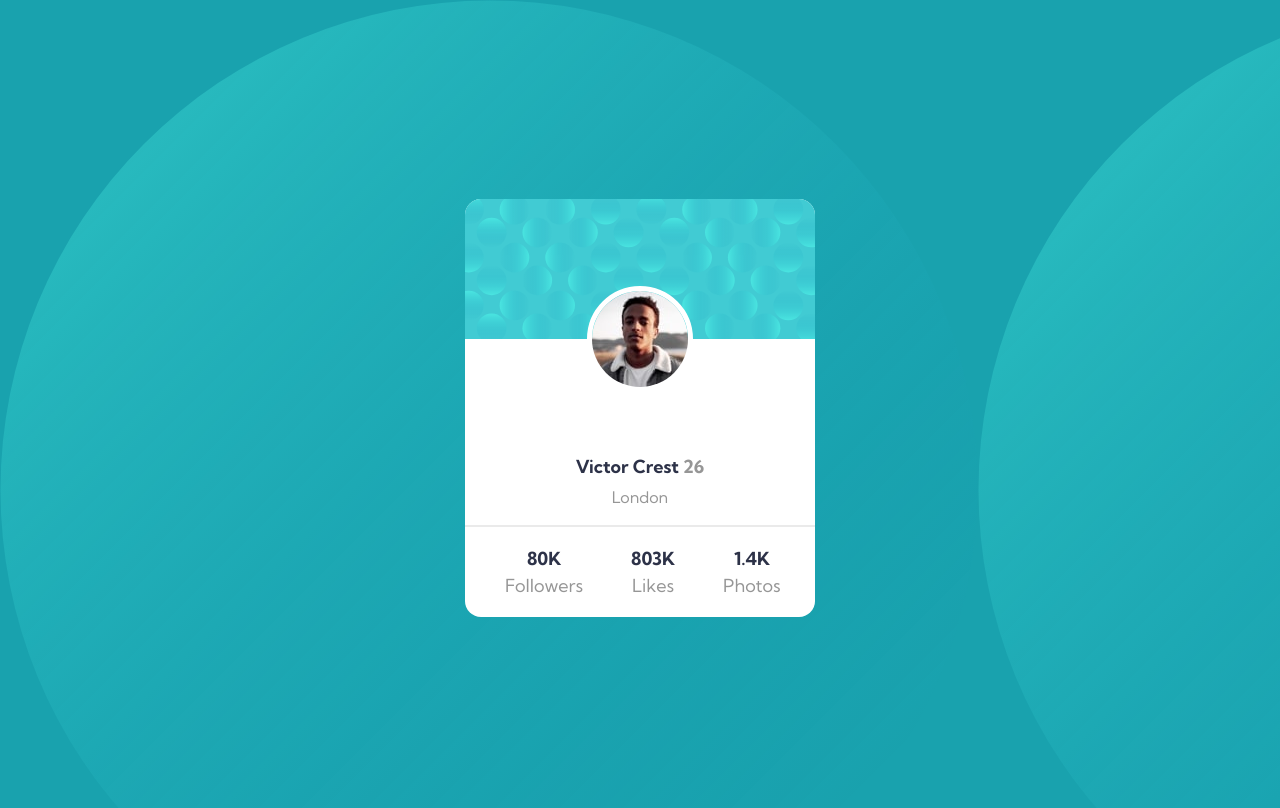
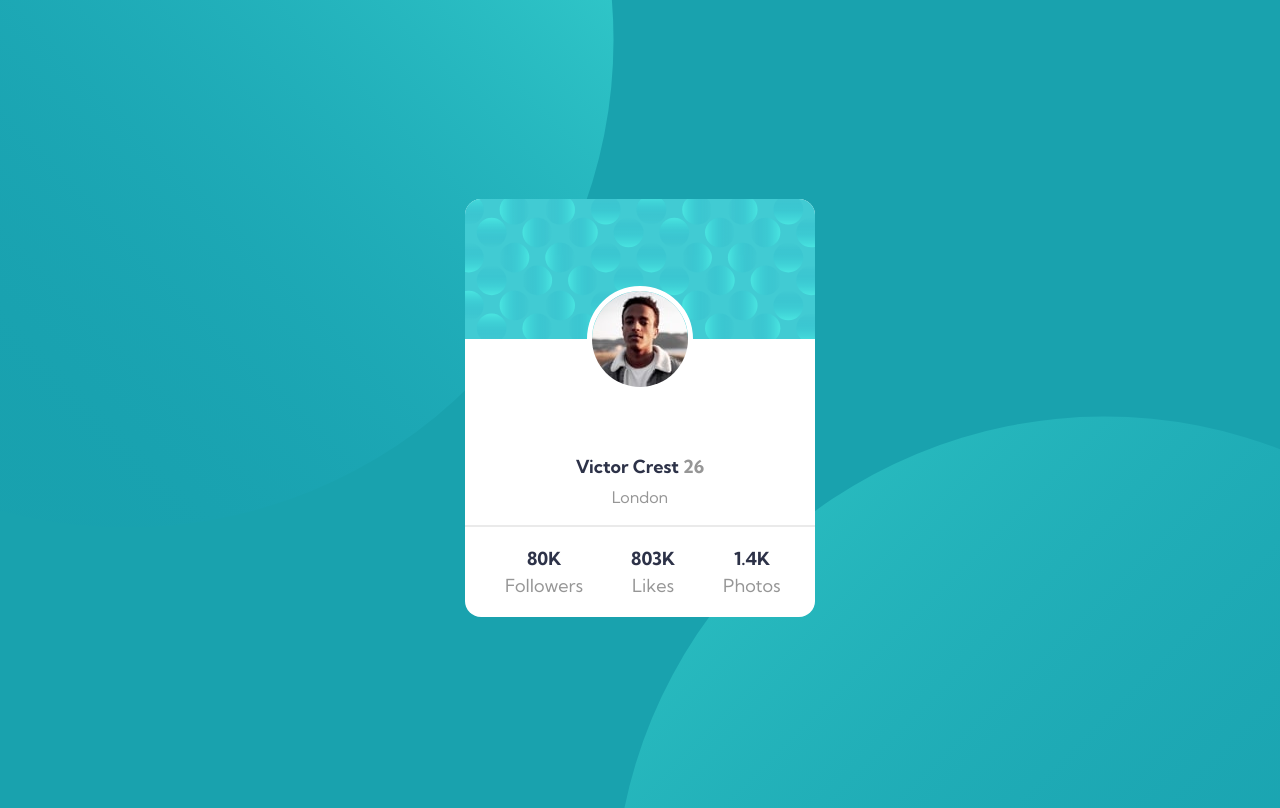
Before and after one commit to Islandstone89/profile-card-component, a plain HTML site: page index.html in a window 1280 px wide. Drawn offline with Linux system fonts and the light colour scheme.

Commit message:
Fixed background image positioning

```diff
--- a/style.css
+++ b/style.css
@@ -116,9 +116,9 @@ body {
     text-align: center;
     padding: 1rem;
     background-color: var(--clr--dark-cyan);
-    background-image: url('images/bg-pattern-top.svg');
-    background-image: url('images/bg-pattern-bottom.svg');
-    /* background-position: top right, bottom right; */
+    background-image: url('images/bg-pattern-top.svg'), url('images/bg-pattern-bottom.svg');
+    background-repeat: no-repeat, no-repeat;
+    background-position: right 52vw bottom 35vh, left 48vw top 52vh;
 }
 
 .card {
```
